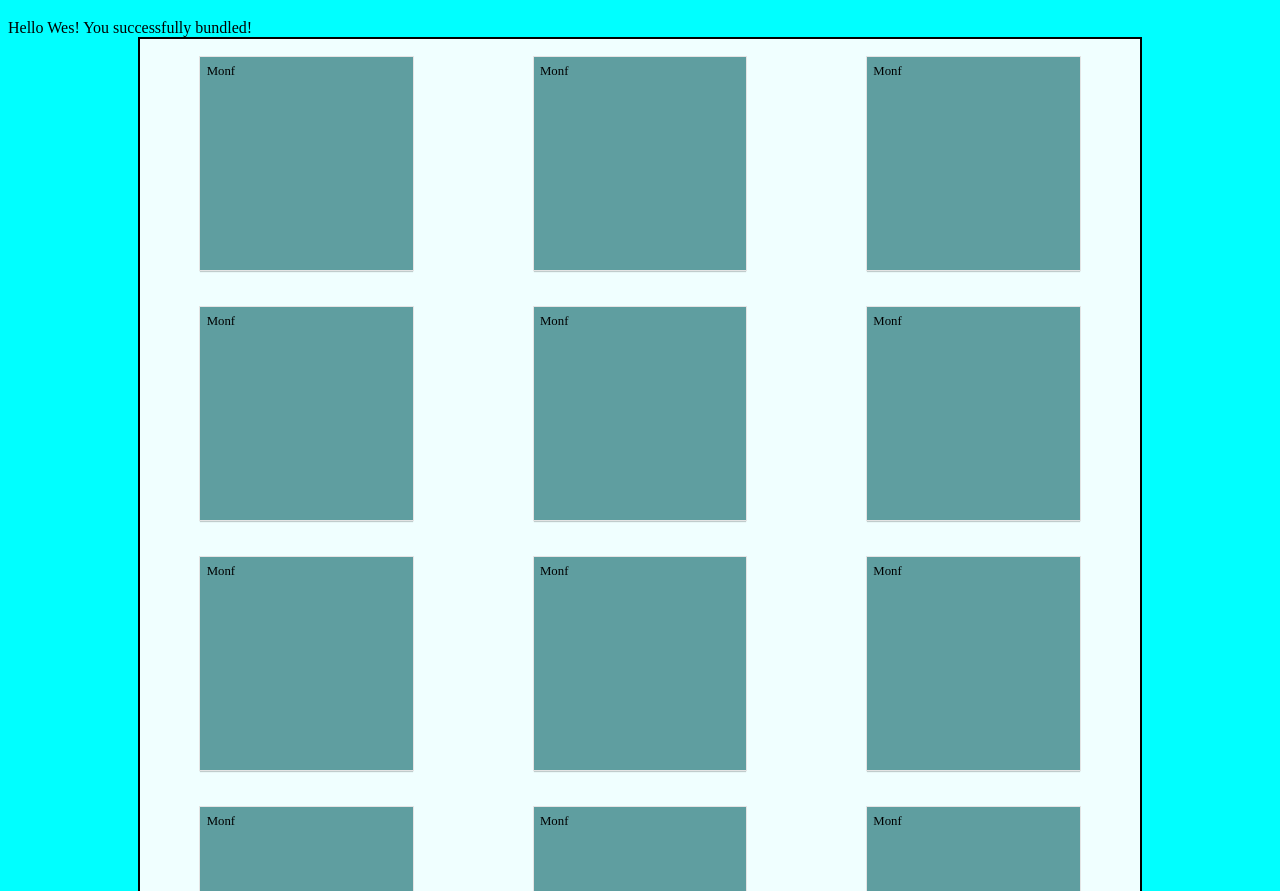
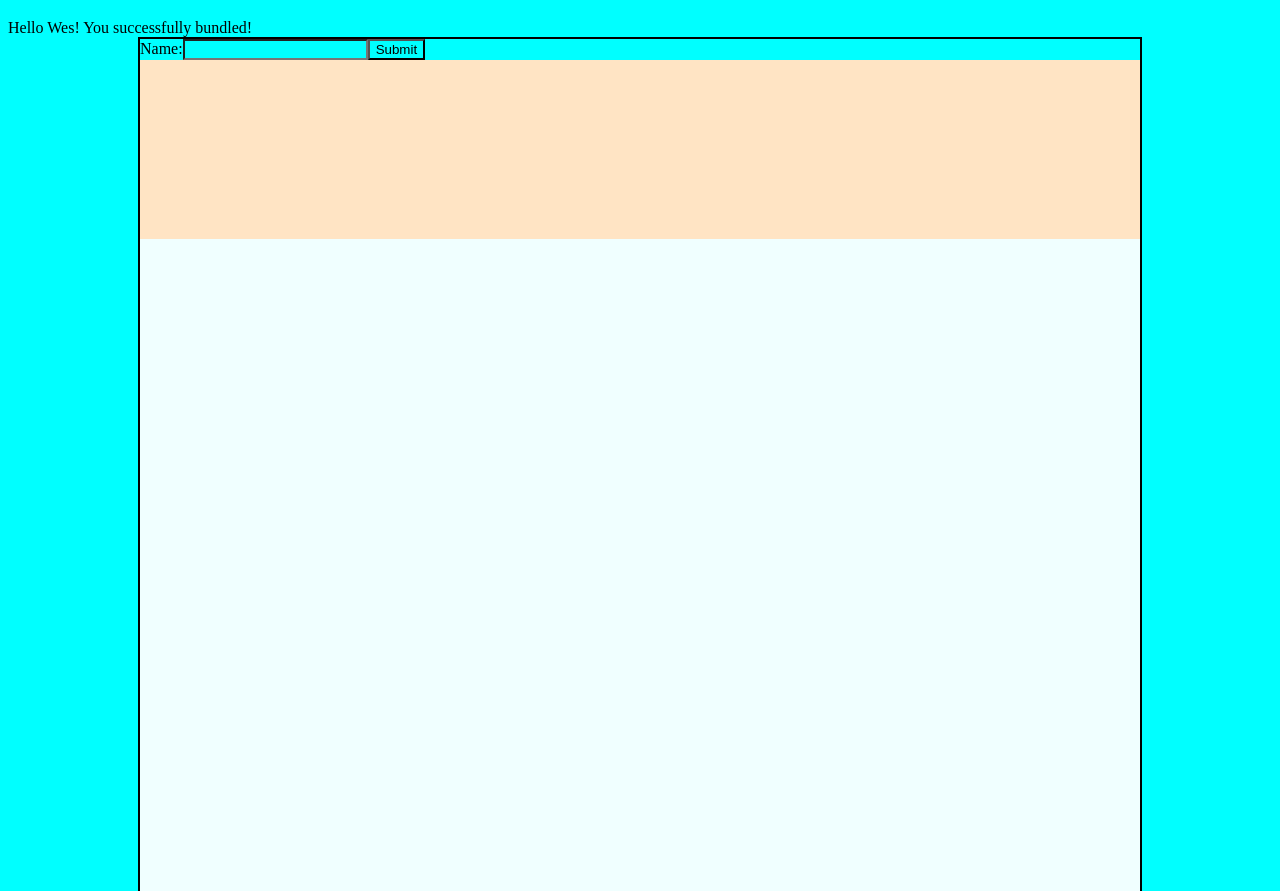
Before and after one commit to lagnum22/solo-project, a React app: page / in a window 1280 px wide. Shown: the part 61-952 px from the top of the page. Built offline with nearby package versions, Linux system fonts and the light colour scheme.

Commit message:
added orgnization for mvcr in server folder and npm installed mongoose

```diff
--- a/client/components/App.js
+++ b/client/components/App.js
@@ -1,5 +1,6 @@
 import React, { Component } from "react";
 import Month from "./Month";
+import Login from "./Login";
 
 class App extends Component {
   constructor() {
@@ -12,18 +13,10 @@ class App extends Component {
       <div>
         Hello Wes! You successfully bundled!
         <div className="main-container">
+          <Login />
+          {/* <Month />
           <Month />
-          <Month />
-          <Month />
-          <Month />
-          <Month />
-          <Month />
-          <Month />
-          <Month />
-          <Month />
-          <Month />
-          <Month />
-          <Month />
+          <Month /> */}
         </div>
       </div>
     );
--- /dev/null
+++ b/client/components/Login.js
@@ -0,0 +1,17 @@
+import React from "react";
+
+const Login = () => {
+  return (
+    <div className="login-div">
+      <form>
+        <label>
+          Name:
+          <input type="text" name="name" />
+        </label>
+        <input type="submit" value="Submit" />
+      </form>
+    </div>
+  );
+};
+
+export default Login;
--- a/client/css/application.css
+++ b/client/css/application.css
@@ -8,10 +8,15 @@
   width: 1000px;
   background-color: azure;
   border: 2px solid black;
-  display: grid;
-  grid-template-columns: repeat(3, 1fr);
+  /* display: grid;
+  grid-template-columns: repeat(3, 1fr); */
   /* column-gap: 10px;
   justify-content: center; */
+}
+.login-div {
+  width: 100%;
+  background-color: bisque;
+  height: 20%;
 }
 
 .month-box {
--- a/package.json
+++ b/package.json
@@ -16,6 +16,7 @@
   "license": "ISC",
   "dependencies": {
     "express": "^4.17.1",
+    "mongoose": "^5.13.6",
     "react": "^17.0.2",
     "react-dom": "^17.0.2"
   },
--- /dev/null
+++ b/server/routes/api.js
@@ -0,0 +1 @@
+//might not need this just yet
```
Also changed, not shown: server/controllers/userController.js (added, +14 -0 lines), server/server.js (+6 -6 lines), build/bundle.js, server/models/userModel.js (added), 1 other file.
